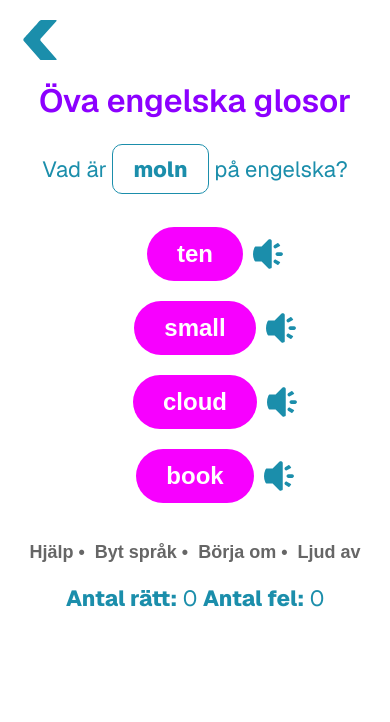
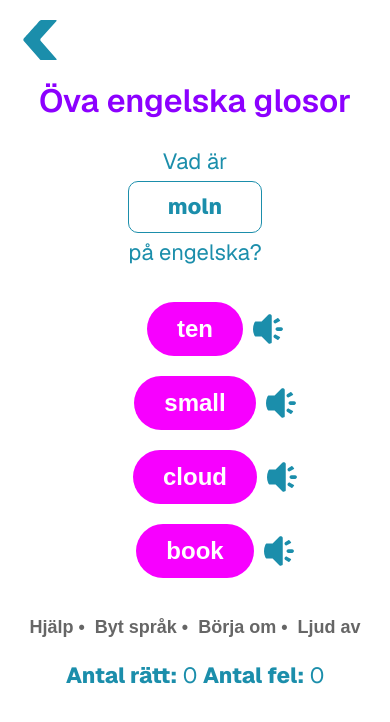
Before and after one commit to calmfors/word-app, a Next.js app: page /testwords in a window 390 px wide. Shown: the top 722 px of the page. Built offline with nearby package versions, Linux system fonts and the light colour scheme; no server answers.

Commit message:
Add input rules and tweak css

```diff
--- a/src/app/addwords/page.js
+++ b/src/app/addwords/page.js
@@ -19,7 +19,7 @@ export default function AddWords() {
     const word = formData.get("word");
     const meaning = formData.get("meaning");
     if (word && meaning) {
-      setNewWords(prev => [...prev, { english: word, swedish: meaning }]);
+      setNewWords(prev => [...prev, { english: word.trim().toLowerCase().replaceAll('.', ''), swedish: meaning.trim().toLowerCase().replaceAll('.', '') }]);
       event.target.reset();
       inputRef.current.focus();
     } else {
@@ -72,7 +72,7 @@ export default function AddWords() {
         <form onSubmit={submitWords}>
           <label>
             Engelskt ord:
-            <input ref={inputRef} type="text" name="word" autoComplete="off" />
+            <input ref={inputRef} type="text" name="word" autoComplete="off" autoCapitalize="off" autoCorrect="off" />
           </label>
           <label>
             Svenskt ord:
--- a/src/app/globals.css
+++ b/src/app/globals.css
@@ -8,3 +8,45 @@ a {
   color: inherit;
   text-decoration: none;
 }
+
+@keyframes blink-green {
+
+  0%,
+  100% {
+    background-color: inherit;
+  }
+
+  20%,
+  80% {
+    background-color: #aaffaa;
+  }
+
+  50% {
+    background-color: #44ff44;
+  }
+}
+
+@keyframes blink-red {
+
+  0%,
+  100% {
+    background-color: inherit;
+  }
+
+  20%,
+  80% {
+    background-color: #ffaaaa;
+  }
+
+  50% {
+    background-color: #ff4444;
+  }
+}
+
+body.blink-green {
+  animation: blink-green 0.2s;
+}
+
+body.blink-red {
+  animation: blink-red 0.2s;
+}
--- a/src/app/page.module.css
+++ b/src/app/page.module.css
@@ -257,6 +257,7 @@ button.speaker:hover {
   border: 2px solid #1b8eab;
   padding: 40px 20px 80px;
   width: 100%;
+  max-width:600px;
   display: flex;
   flex-direction: column;
   align-items: center;
@@ -299,6 +300,7 @@ button.speaker:hover {
   }
 }
 
+
 @media (max-width: 768px) {
   .page {
     padding: 80px 20px;
@@ -310,7 +312,7 @@ button.speaker:hover {
 
   .main h1 {
     font-size: 32px;
-    margin-bottom: 10px;
+    margin-bottom: 0;
   }
 
   .main a,
@@ -321,10 +323,20 @@ button.speaker:hover {
 
   .main p {
     font-size: 22px;
+    line-height: 1.8;
+  }
+
+  .main p .word {
+    display: block;
+    padding: 5px 20px;
   }
 
   .main form {
     width: 100%;
+  }
+
+  .main form label {
+    font-size: 22px;
   }
 
   .main form input {
@@ -342,12 +354,15 @@ button.speaker:hover {
   }
 
   .main ul {
-    padding: 20px 0 20px 40px;
+    padding: 10px 0 20px 40px;
   }
+
   p.correct,
   p.incorrect {
     font-size: 64px;
+    line-height: 1;
   }
+
   .newWords {
     padding: 20px 20px 40px;
   }
--- a/src/app/testwords/page.js
+++ b/src/app/testwords/page.js
@@ -14,65 +14,31 @@ export default function TestWords() {
   const [numberOfCorrectAnswers, setNumberOfCorrectAnswers] = useState(0);
   const [numberOfWrongAnswers, setNumberOfWrongAnswers] = useState(0);
   const [help, setHelp] = useState(false);
-  const textToSpeech = useTextToSpeech();
   const [fromLang, setFromLang] = useState('sv-SE');
   const [toLang, setToLang] = useState('en-US');
-  const wordsFromLocalStorage = typeof window !== 'undefined' ? JSON.parse(localStorage.getItem('newWords')) : null;
-  const [status, setStatus] = useState('idle');
+  const [status, setStatus] = useState('loading');
   const [soundOn, setSoundOn] = useState(true);
-
-  const wordList = words
+  const textToSpeech = useTextToSpeech();
+  const wordList = words;
 
   useEffect(() => {
-    console.log('wordsFromLocalStorage', wordsFromLocalStorage);
     async function fetchData() {
+      setStatus('loading');
       const data = await getData();
       wordList.push(...data.documents);
-      if (wordsFromLocalStorage) {
-        const uniqueWords = wordsFromLocalStorage.filter((word) => {
-          return !wordList.some((w) => w.english === word.english && w.swedish === word.swedish);
-        });
-        wordList.push(...uniqueWords);
-      }
+      const uniqueWords = Array.from(new Set(wordList.map(word => JSON.stringify(word)))).map(word => JSON.parse(word));
+      wordList.length = 0;
+      wordList.push(...uniqueWords);
     }
     fetchData();
-  }, []);
-
-  const getRandomWords = () => {
-    setCorrectAnswer(null);
-    const numberOfWords = wordList.length;
-    const uniqueIndexes = new Set();
-    while (uniqueIndexes.size < 4) {
-      uniqueIndexes.add(Math.floor(Math.random() * numberOfWords));
-    }
-    const selectedWords = Array.from(uniqueIndexes).map((i) => wordList[i]);
-    const answerIndex = Math.floor(Math.random() * 4);
-    selectedWords.forEach((word, index) => {
-      word = { ...word, disabled: false };
-    });
-    setRandomWords(selectedWords);
-    setCorrectIndex(answerIndex);
-    setAnimationKey((k) => k + 1);
-  };
-
-  useEffect(() => {
     getRandomWords();
   }, []);
 
   useEffect(() => {
-    if (fromLang === 'en-US') {
-      setToLang('sv-SE');
-    } else {
-      setToLang('en-US');
-    }
+    if (fromLang === 'en-US') setToLang('sv-SE');
+    else setToLang('en-US');
     resetGame();
   }, [fromLang]);
-
-  const resetGame = () => {
-    setNumberOfCorrectAnswers(0);
-    setNumberOfWrongAnswers(0);
-    getRandomWords();
-  }
 
   useEffect(() => {
     if (help) {
@@ -96,12 +62,44 @@ export default function TestWords() {
     }
   }, [help]);
 
+  const resetGame = () => {
+    setNumberOfCorrectAnswers(0);
+    setNumberOfWrongAnswers(0);
+    getRandomWords();
+  }
+
+  const getRandomWords = () => {
+    setCorrectAnswer(null);
+    const numberOfWords = wordList.length;
+    const uniqueIndexes = new Set();
+    while (uniqueIndexes.size < 4) {
+      uniqueIndexes.add(Math.floor(Math.random() * numberOfWords));
+    }
+    const selectedWords = Array.from(uniqueIndexes).map((i) => wordList[i]);
+    const answerIndex = Math.floor(Math.random() * 4);
+    selectedWords.forEach((word, index) => {
+      word = { ...word, disabled: false };
+    });
+    setRandomWords(selectedWords);
+    setCorrectIndex(answerIndex);
+    setAnimationKey((k) => k + 1);
+    setStatus('loaded');
+  };
+
   const handleClick = (event) => {
     const selectedWord = event.target.textContent;
     const correctAnswer = fromLang === 'en-US' ? randomWords[correctIndex]?.swedish : randomWords[correctIndex]?.english;
     if (soundOn) {
       textToSpeech(randomWords[correctIndex][fromLang === 'en-US' ? 'english' : 'swedish'], fromLang);
-      textToSpeech(event.target.dataset.word, toLang);
+      setTimeout(() => {
+        textToSpeech(selectedWord, toLang);
+      }, 500);
+    }
+    if (selectedWord === correctAnswer) {
+      document.body.classList.toggle('blink-green');
+    }
+    else {
+      document.body.classList.toggle('blink-red');
     }
     setTimeout(() => {
       if (selectedWord === correctAnswer) {
@@ -110,6 +108,7 @@ export default function TestWords() {
         setCorrectAnswer(true);
         setTimeout(() => {
           getRandomWords();
+          document.body.classList.toggle('blink-green');
         }, 1500);
       } else {
         //if (soundOn) textToSpeech('Fel!', 'sv-SE')
@@ -117,12 +116,19 @@ export default function TestWords() {
         setCorrectAnswer(false);
         setTimeout(() => {
           setCorrectAnswer(null);
+          document.body.classList.toggle('blink-red');
         }, 1500);
       }
     }, soundOn ? 500 : 0);
   };
 
-  if (randomWords.length < 4) return null;
+  if (status === 'loading') return (
+    <div className={styles.page}>
+      <main className={styles.main}>
+        <h1 className={styles.title}>Laddar ord...</h1>
+      </main>
+    </div>
+  );
 
   return (
     <div className={styles.page}>
```
